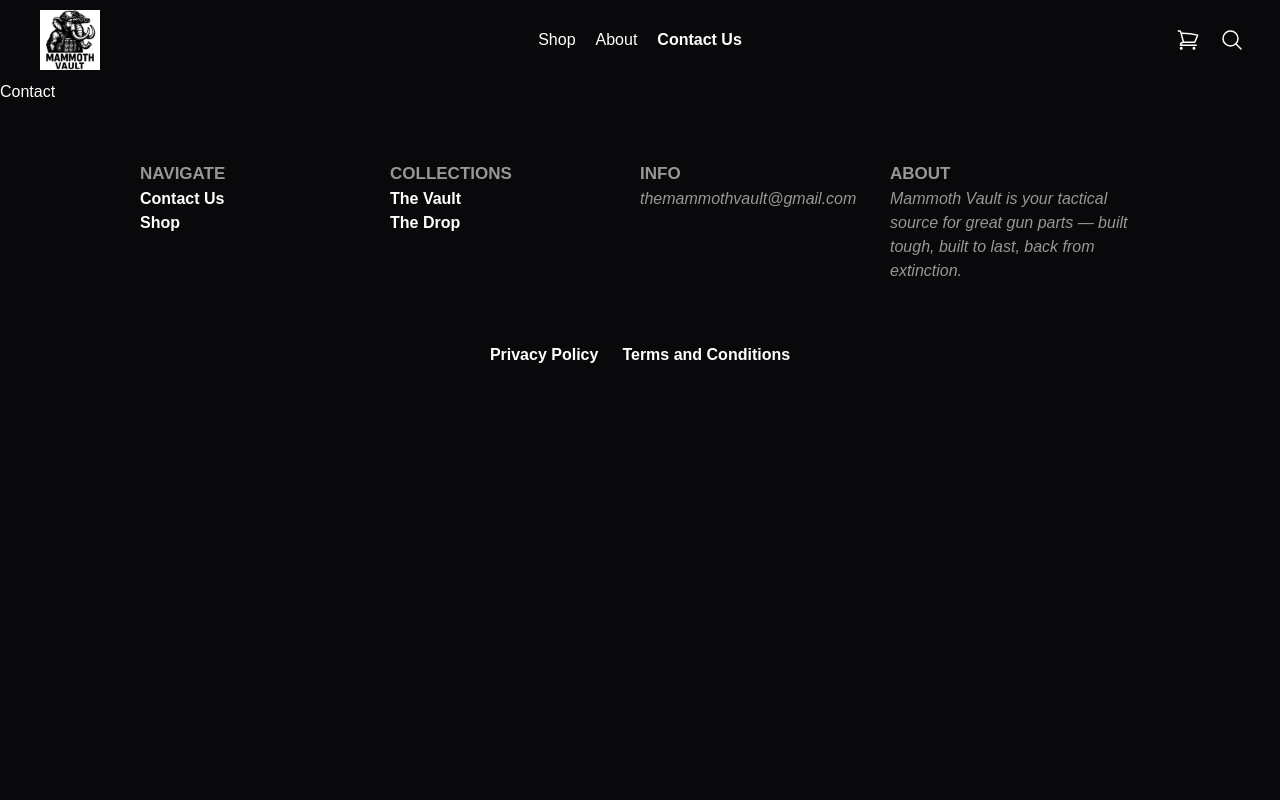
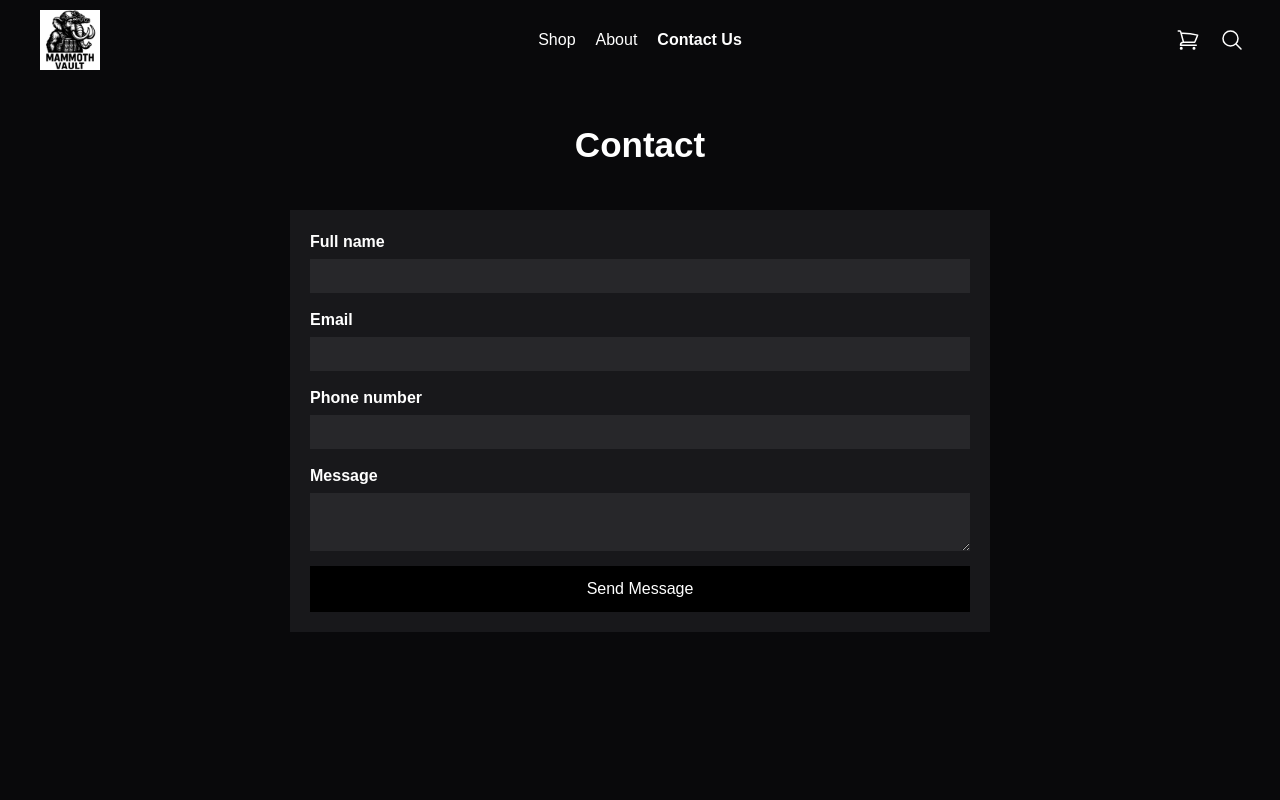
Before and after one commit to theplaceincan/MammothVault, a Next.js app in the folder frontend/: page /contact in a window 1280 px wide. Shown: the top 800 px of the page. Built offline with nearby package versions, Linux system fonts and the light colour scheme.

Commit message:
created basic contact form setup

```diff
--- /dev/null
+++ b/frontend/app/(pages)/contact/Contact.module.css
@@ -0,0 +1,78 @@
+.container {
+  min-height: 100vh;
+  display: flex;
+  flex-direction: column;
+}
+
+.title-section {
+  display: flex;
+  align-items: center;
+  justify-content: center;
+  height: 130px;
+}
+
+.page-title {
+  font-size: 35px;
+  font-weight: 700;
+  text-align: center;
+}
+
+.form-container {
+  width: 100%;
+  display: flex;
+  align-items: center;
+  justify-content: center;
+  flex-direction: column;
+}
+
+.form-wrapper {
+  background-color: var(--color-zinc-900);
+  padding: 20px;
+  width: 100%;
+  max-width: 700px;
+  display: flex;
+  align-items: center;
+  justify-content: center;
+  flex-direction: column;
+}
+
+.input {
+  width: 100%;
+  outline: none;
+  background-color: var(--color-zinc-800);
+  padding: 5px;
+  margin-top: 5px;
+  margin-bottom: 15px;
+  padding-left: 10px;
+}
+
+.label {
+  text-align: left;
+  width: 100%;
+  font-weight: 600;
+  color: var(--color-zinc-400);
+}
+
+.btn-container {
+  width: 100%;
+}
+
+.btn {
+  border: 1px solid black;
+  width: 100%;
+  background-color: #000000;
+  color: rgb(255, 255, 255);
+  padding: 10px 20px;
+  cursor: pointer;
+  font-size: 16px;
+}
+
+.btn:hover {
+  border: 1px solid var(--color-zinc-700);
+  background-color: #272727;
+}
+
+.btn:active {
+  border: 1px solid var(--color-zinc-800);
+  background-color: #1f1f1f;
+}
--- a/frontend/app/(pages)/contact/page.tsx
+++ b/frontend/app/(pages)/contact/page.tsx
@@ -2,14 +2,33 @@
 import Footer from "@/app/components/Footer"
 import Navbar from "@/app/components/Navbar"
 
+import styles from "./Contact.module.css"
+// className={styles["container"]}
 export default function About() {
   return (
     <>
-    <Navbar/>
-    <div>
-      <p>Contact</p>
-    </div>
-    <Footer/>
+      <Navbar />
+      <div className={styles["container"]}>
+        <div className={styles["title-section"]}>
+          <p className={styles["page-title"]}>Contact</p>
+        </div>
+        <div className={styles["form-container"]}>
+          <div className={styles["form-wrapper"]}>
+            <label className={styles["label"]}>Full name</label>
+            <input className={styles["input"]}></input>
+            <label className={styles["label"]}>Email</label>
+            <input className={styles["input"]}></input>
+            <label className={styles["label"]}>Phone number</label>
+            <input className={styles["input"]}></input>
+            <label className={styles["label"]}>Message</label>
+            <textarea className={styles["input"]}></textarea>
+            <div className={styles["btn-container"]}>
+              <button className={styles["btn"]}>Send Message</button>
+            </div>
+          </div>
+        </div>
+      </div>
+      <Footer />
     </>
   )
 }
```
